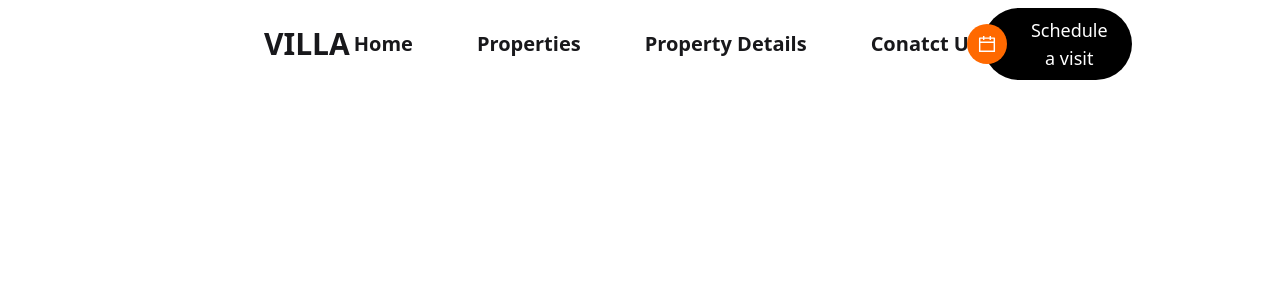
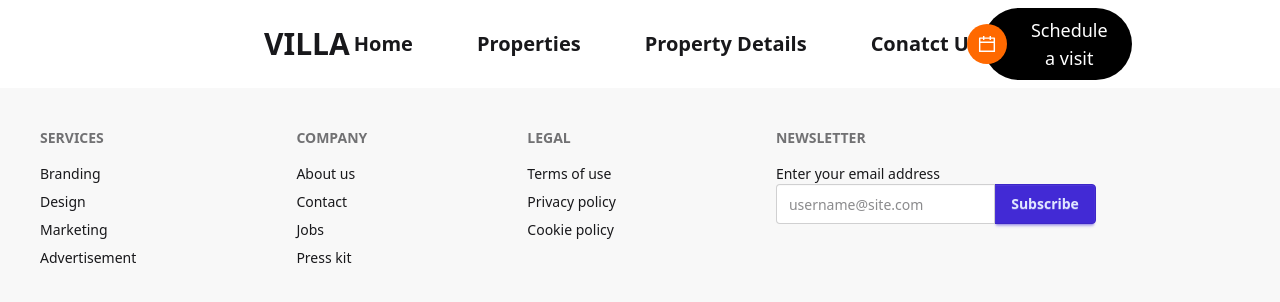
Before and after one commit to Jayedjb765/HotelManagement, a React (Vite) app: page / in a window 1280 px wide. Shown: the top 302 px of the page. Built offline with nearby package versions, Linux system fonts and the light colour scheme.

Commit message:
Adding foooter

```diff
--- a/src/components/Home/Home.jsx
+++ b/src/components/Home/Home.jsx
@@ -1,12 +1,14 @@
 import React from "react";
 import Navbar from "../Navbarr/Navbar";
 import { Outlet } from "react-router-dom";
+import Footer from "../Footer/Footer";
 
 const Home = () => {
   return (
     <div>
       <Navbar></Navbar>
       <Outlet></Outlet>
+      <Footer></Footer>
     </div>
   );
 };
```
